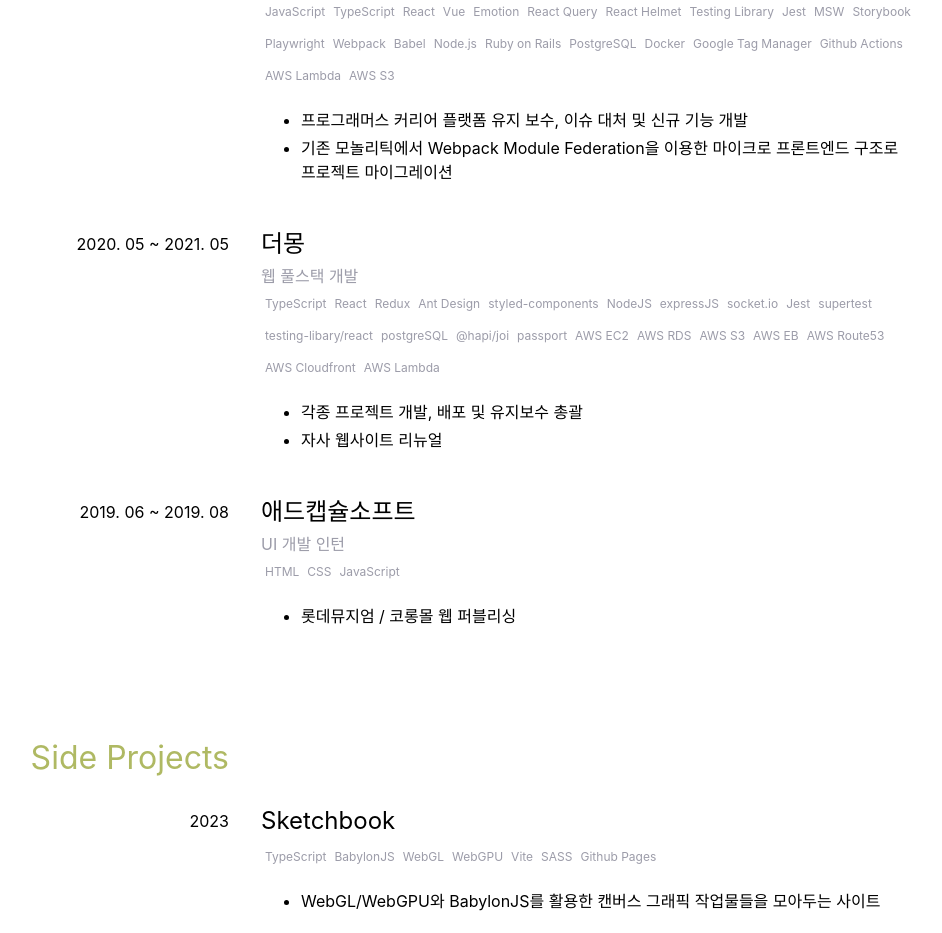
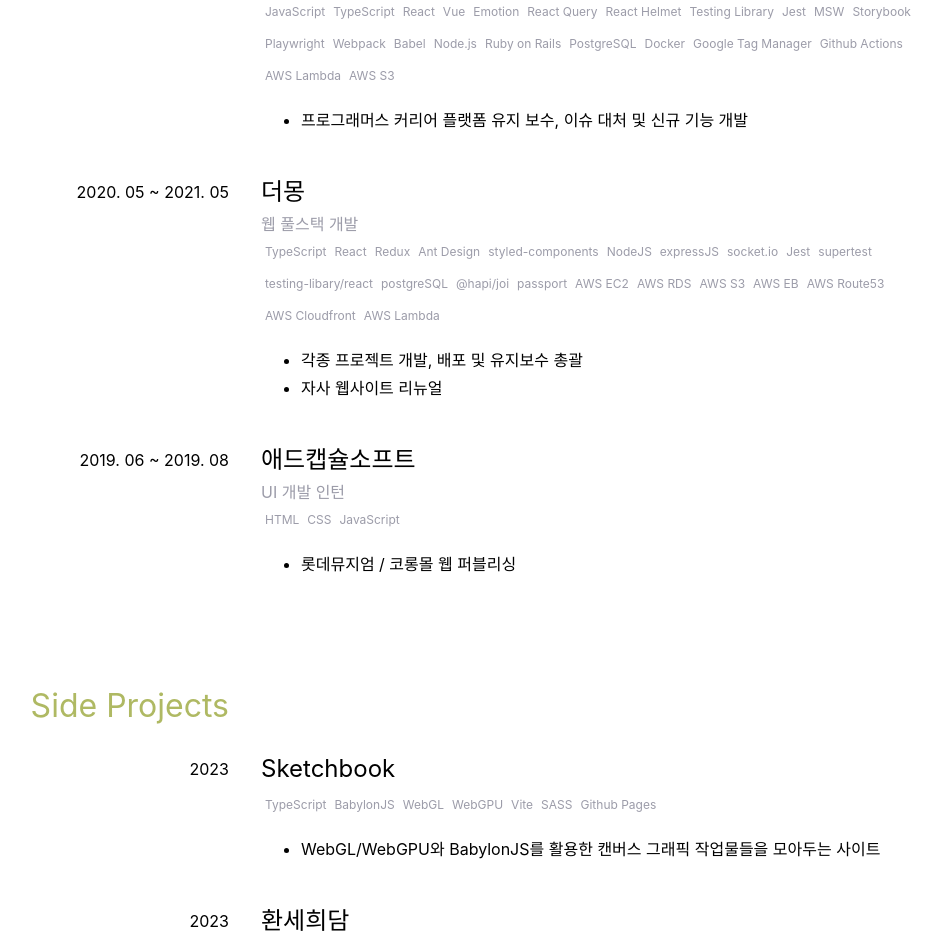
Before and after one commit to Shubidumdu/my-resume, a Svelte app: page / in a window 1280 px wide. Shown: the part 780-1713 px from the top of the page, without its empty margins (181-1123 px from the left). Built offline with nearby package versions, Linux system fonts and the light colour scheme; a web font is replaced by a local one.

Commit message:
Modify workexperience desc

```diff
--- a/src/components/WorkExperiences.svelte
+++ b/src/components/WorkExperiences.svelte
@@ -11,7 +11,6 @@
       position: '채용플랫폼개발팀',
       desc: [
         '프로그래머스 커리어 플랫폼 유지 보수, 이슈 대처 및 신규 기능 개발',
-        '기존 모놀리틱에서 Webpack Module Federation을 이용한 마이크로 프론트엔드 구조로 프로젝트 마이그레이션',
       ],
       tags: [
         'JavaScript',
```
